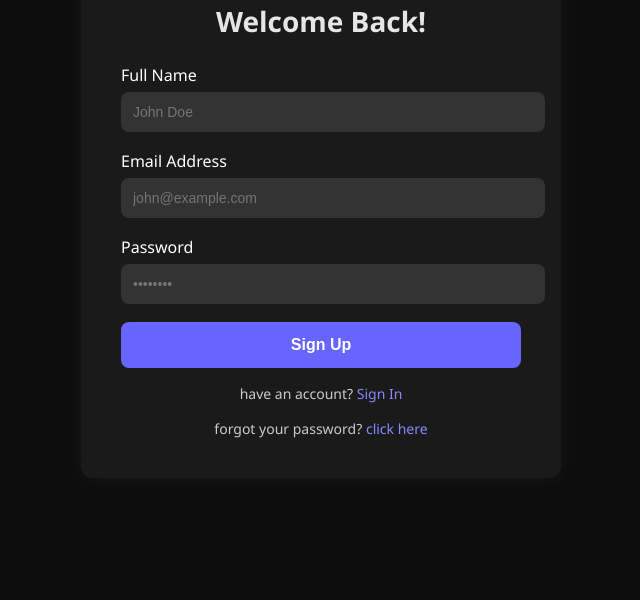
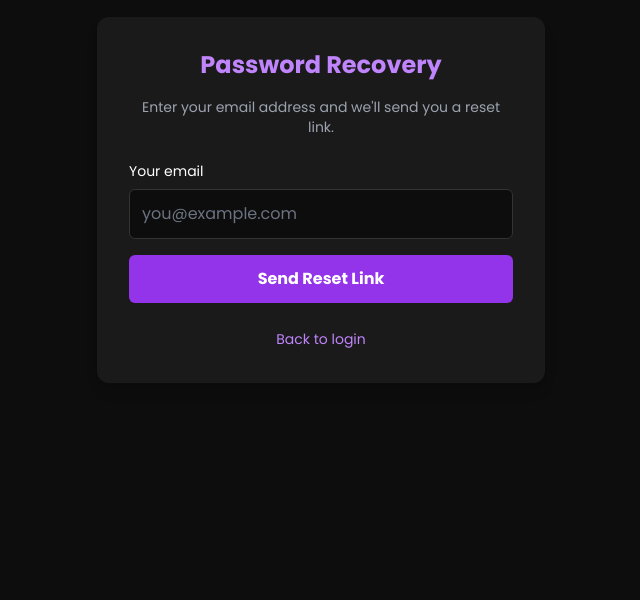
Before and after one commit to Tiago22a/Arcade-lunar, a plain HTML site: page recovery/index.html in a window 1280 px wide. Shown: the part 200-800 px from the top of the page, without its empty margins (319-959 px from the left). Drawn offline with nearby package versions, Linux system fonts and the light colour scheme.

Commit message:
Update index.html

```diff
--- a/recovery/index.html
+++ b/recovery/index.html
@@ -1,152 +1,51 @@
 <!DOCTYPE html>
 <html lang="en">
-
 <head>
   <meta charset="UTF-8" />
-    <meta name="viewport" content="width=device-width, initial-scale=1.0" />
-    <title>Sign Up - Arcade Lunar</title>
+  <meta name="viewport" content="width=device-width, initial-scale=1.0"/>
+  <title>Recover Password</title>
+  <script src="https://cdn.tailwindcss.com"></script>
+  <link rel="preconnect" href="https://fonts.googleapis.com" />
+  <link href="https://fonts.googleapis.com/css2?family=Poppins:wght@400;600;700&display=swap" rel="stylesheet" />
   <style>
     body {
-            margin: 0;
+      font-family: 'Poppins', sans-serif;
       background-color: #0d0d0d;
-            font-family: 'Segoe UI', Tahoma, Geneva, Verdana, sans-serif;
-            color: #ffffff;
-            display: flex;
-            justify-content: center;
-            align-items: center;
-            height: 100vh;
-        }
-
-        .signup-container {
-            background-color: #1a1a1a;
-            padding: 40px;
-            border-radius: 12px;
-            width: 100%;
-            max-width: 400px;
-            box-shadow: 0 0 20px rgba(255, 255, 255, 0.05);
-        }
-
-        .signup-container h1 {
-            text-align: center;
-            margin-bottom: 24px;
-            font-size: 28px;
-            color: #e6e6e6;
-        }
-
-        label {
-            display: block;
-            margin-bottom: 6px;
-            font-weight: 500;
-        }
-
-        input {
-            width: 100%;
-            padding: 12px;
-            margin-bottom: 18px;
-            border: none;
-            border-radius: 8px;
-            background-color: #333333;
-            color: white;
-            font-size: 14px;
-        }
-
-        input:focus {
-            outline: 2px solid #6666ff;
-        }
-
-        button {
-            width: 100%;
-            padding: 14px;
-            background-color: #6666ff;
-            border: none;
-            border-radius: 8px;
-            color: white;
-            font-size: 16px;
-            font-weight: bold;
-            cursor: pointer;
-            transition: background-color 0.2s ease;
-        }
-
-        button:hover {
-            background-color: #5555dd;
-        }
-
-        .login-link {
-            text-align: center;
-            margin-top: 16px;
-            font-size: 14px;
-            color: #cccccc;
-        }
-
-        .login-link a {
-            color: #8888ff;
-            text-decoration: none;
-        }
-
-        .login-link a:hover {
-            text-decoration: underline;
-        }
-
-        .logo {
-            width: 80px;
-            height: auto;
-            position: relative;
-            left: 160px;
-
-        }
-        .recovery-link{
-             text-align: center;
-            margin-top: 16px;
-            font-size: 14px;
-            color: #cccccc;
-        }
-        .recovery-link a {
-            color: #8888ff;
-            text-decoration: none;
+      color: #fff;
     }
   </style>
 </head>
+<body class="flex items-center justify-center min-h-screen px-4">
 
+  <div class="bg-[#1a1a1a] p-8 rounded-xl shadow-lg w-full max-w-md">
+    <h2 class="text-2xl font-bold mb-4 text-center text-purple-400">Password Recovery</h2>
+    <p class="text-sm text-gray-400 mb-6 text-center">
+      Enter your email address and we'll send you a reset link.
+    </p>
 
-<body>
+    <form action="send-recovery.php" method="POST">
+      <label class="block mb-2 text-sm font-medium text-white" for="email">Your email</label>
+      <input
+        type="email"
+        name="email"
+        id="email"
+        required
+        class="w-full p-3 rounded-md bg-[#0d0d0d] border border-[#333] placeholder-gray-500 text-white mb-4"
+        placeholder="you@example.com"
+      />
 
-    <div class="signup-container">
-        <img src="logo.png" alt="logo" class="logo">
+      <button
+        type="submit"
+        class="w-full bg-purple-600 hover:bg-purple-700 text-white font-bold py-3 rounded-md transition-all"
+      >
+        Send Reset Link
+      </button>
+    </form>
 
-        <h1>Welcome Back!</h1>
-        <form id="signup-form">
-            <label for="name">Full Name</label>
-            <input type="text" id="name" name="name" placeholder="John Doe" />
-
-            <label for="email">Email Address</label>
-            <input type="email" id="email" name="email" placeholder="john@example.com" />
-
-            <label for="password">Password</label>
-            <input type="password" id="password" name="password" placeholder="••••••••" />
-
-            <button type="submit">Sign Up</button>
-        </form>
-        <div class="login-link">
-            have an account? <a href="./Register/index.html">Sign In</a>
+    <div class="text-center mt-6">
+      <a href="../index.html" class="text-sm text-purple-400 hover:underline">Back to login</a>
     </div>
-        <div class="recovery-link">forgot your password? <a href="./recovery/index.html">click here</a></div>
   </div>
 
-    <script>
-        const form = document.getElementById('signup-form');
-
-        form.addEventListener('submit', function (event) {
-            const name = document.getElementById('name').value.trim();
-            const email = document.getElementById('email').value.trim();
-            const password = document.getElementById('password').value.trim();
-
-            if (!name || !email || !password) {
-                alert('Please fill in all required fields before signing up.');
-                event.preventDefault();
-            }
-        });
-    </script>
-
 </body>
-
 </html>
```
Lines whose indentation alone changed are shown as unchanged.
